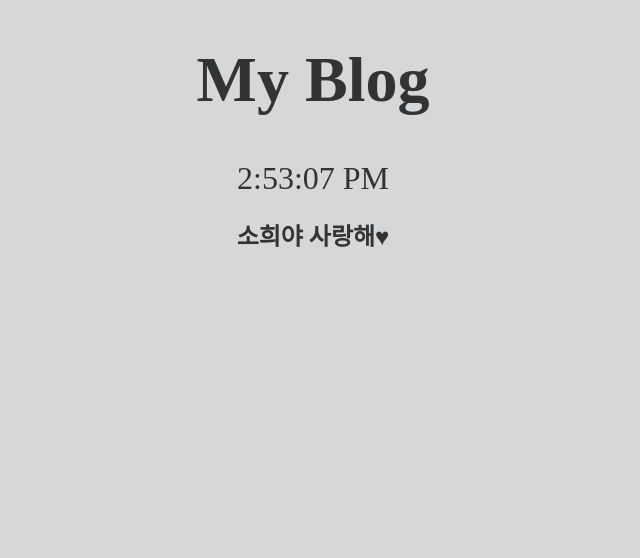
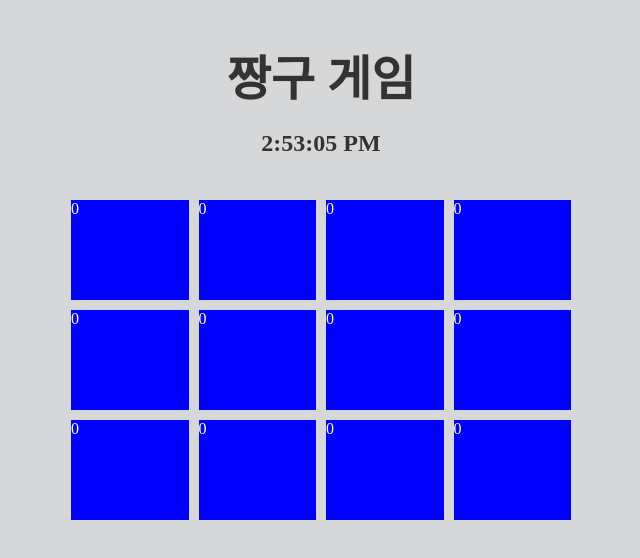
Before and after one commit to gunwbro/JJangu, a React (Create React App) app: page / in a window 1280 px wide. Shown: the top 558 px of the page, without its empty margins (327-967 px from the left). Built offline with nearby package versions, Linux system fonts and the light colour scheme.

Commit message:
Make a Board

```diff
--- a/package.json
+++ b/package.json
@@ -8,7 +8,8 @@
     "@testing-library/user-event": "^7.2.1",
     "react": "^16.12.0",
     "react-dom": "^16.12.0",
-    "react-scripts": "3.3.0"
+    "react-scripts": "3.3.0",
+    "styled-components": "^5.0.0"
   },
   "scripts": {
     "start": "react-scripts start",
--- a/src/App.css
+++ b/src/App.css
@@ -1,13 +1,18 @@
 .Clock {
+  position: absolute;
   color: #333333;
-  font-size: 200%;
+  font-size: 150%;
+  top: 130px;
   text-align: center;
-
+  font-weight: bolder;
+  width: 100%;
 }
 .Title h1{
+  position: absolute;
+  width: 100%;
   text-align: center;
   color: #333333;
-  font-size: 400%;
+  font-size: 300%;
 }
 body {
   background-color: #D6D7D9;
--- /dev/null
+++ b/src/Board.js
@@ -0,0 +1,75 @@
+import React from "react";
+import styled from "styled-components";
+
+function Puzzle(props) {
+  return (
+    <StyledPuzzle onClick={props.onClick} clicked={props.clicked}>
+      {props.clicked ? "1" : "0"}
+    </StyledPuzzle>
+  );
+}
+
+class Board extends React.Component {
+  constructor(props) {
+    super(props);
+    this.handleClick = this.handleClick.bind(this);
+    this.state = {
+      clicked: false
+    };
+  }
+  handleClick(i) {
+    this.setState({
+      clicked: !this.state.clicked
+    });
+  }
+  renderPuzzle(i) {
+    return (
+      <Puzzle
+        number={i}
+        onClick={() => this.handleClick(i)}
+        clicked={this.state.clicked}
+      />
+    );
+  }
+  render() {
+    return (
+      <Wrap>
+        <StyledBoard>
+          {this.renderPuzzle(0)}
+          {this.renderPuzzle(1)}
+          {this.renderPuzzle(2)}
+          {this.renderPuzzle(3)}
+
+          {this.renderPuzzle(4)}
+          {this.renderPuzzle(5)}
+          {this.renderPuzzle(6)}
+          {this.renderPuzzle(7)}
+
+          {this.renderPuzzle(8)}
+          {this.renderPuzzle(9)}
+          {this.renderPuzzle(10)}
+          {this.renderPuzzle(11)}
+        </StyledBoard>
+      </Wrap>
+    );
+  }
+}
+
+const StyledPuzzle = styled.div`
+  background-color: ${props => (props.clicked ? 'red' : 'blue')};
+  color: white;
+`;
+const Wrap = styled.div`
+  position: absolute;
+  top: 200px;
+  width: 100%;
+`;
+const StyledBoard = styled.div`
+  display: grid;
+  grid-template-columns: repeat(4, 1fr);
+  grid-gap: 10px;
+  grid-auto-rows: minmax(100px, auto);
+  width: 500px;
+  margin: 0 auto;
+`;
+export default Board;
--- a/src/Main.js
+++ b/src/Main.js
@@ -1,20 +1,26 @@
 import React from "react";
 import App from "./App";
+import Board from "./Board";
 
 class Title extends React.Component {
   render() {
     return (
       <div className="Title">
-        <h1>My Blog</h1>
+        <h1>짱구 게임</h1>
         <App />
-        <h2>소희야 사랑해♥</h2>
+
       </div>
     );
   }
 }
 class Main extends React.Component {
   render() {
-    return <Title />;
+    return (
+      <div>
+        <Title />
+        <Board />
+      </div>
+    );
   }
 }
 
```
Also changed, not shown: public/manifest.json, 1 other file (tests, documents, lock files or other folders).
